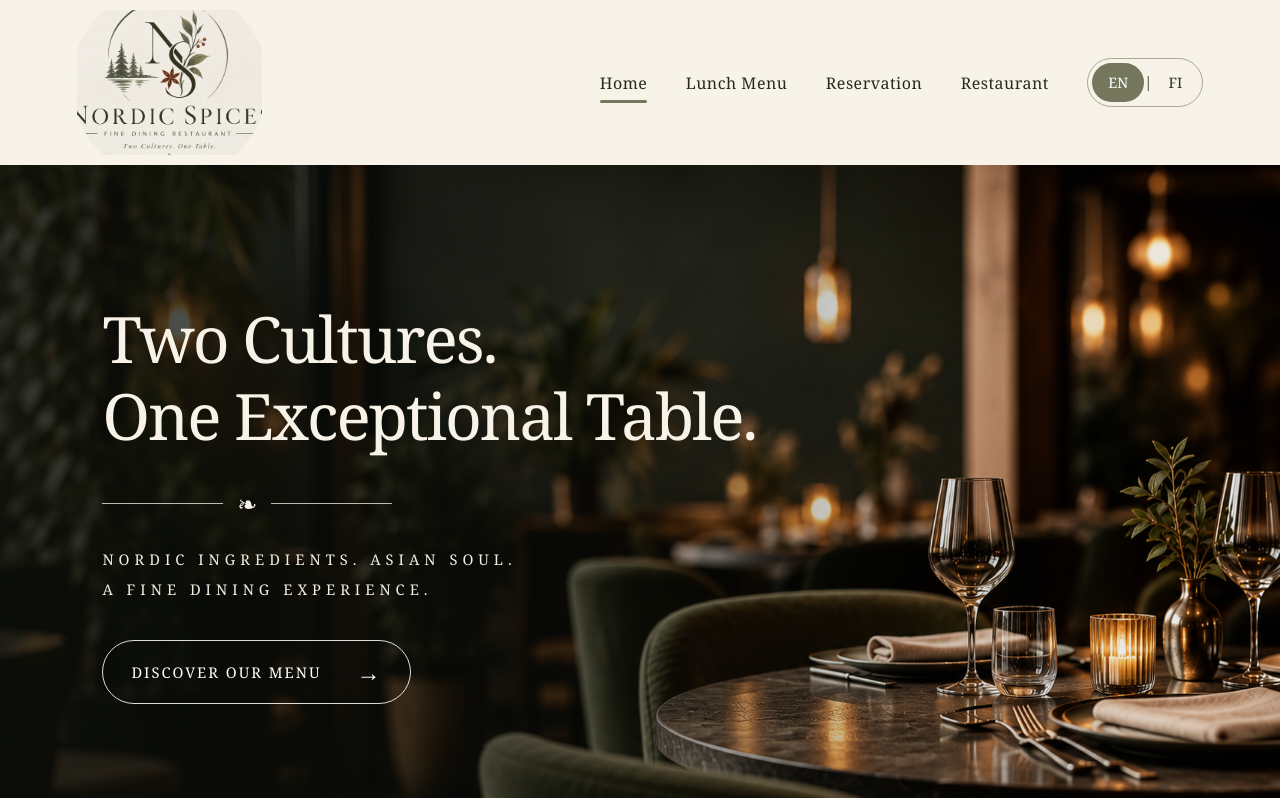
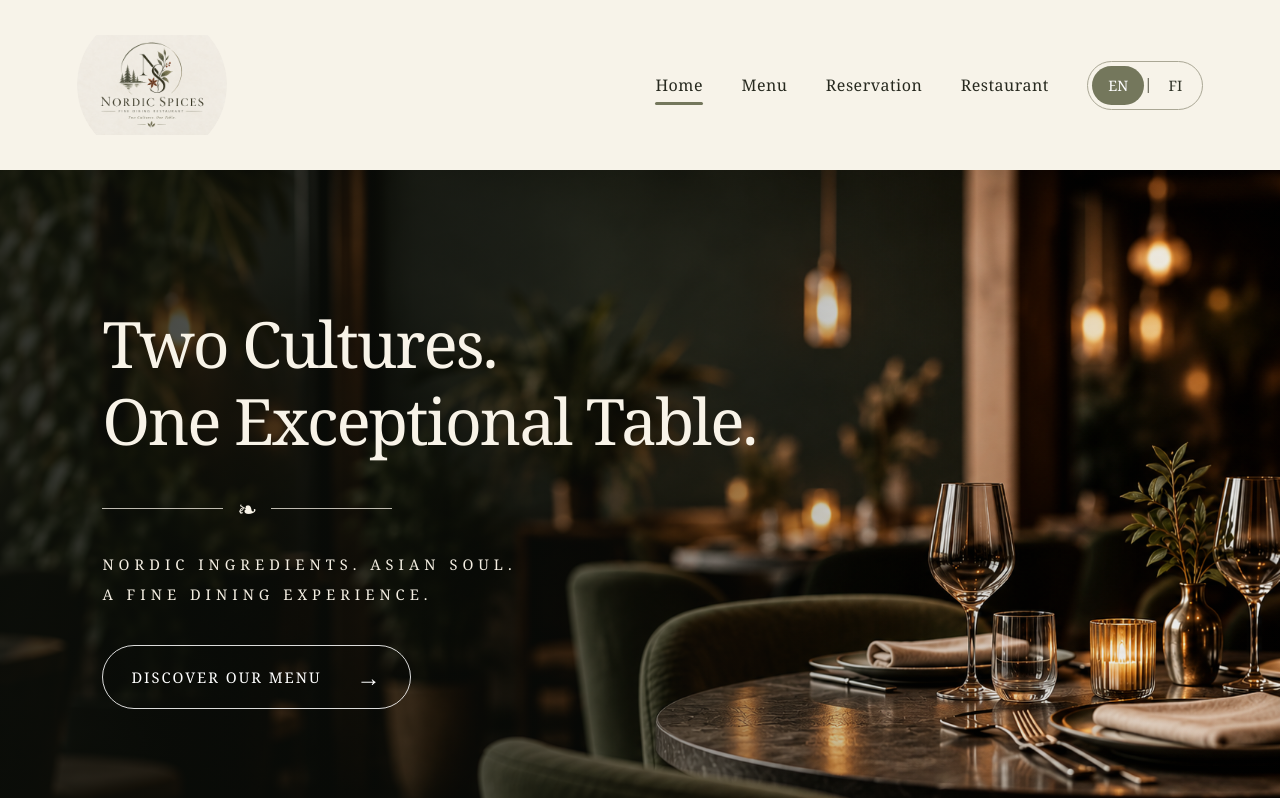
Before and after one commit to elviirse/webdev-project, a React (Vite) app in the folder frontend/: page / in a window 1280 px wide. Shown: the top 798 px of the page. Built offline with nearby package versions, Linux system fonts and the light colour scheme; no server answers.

Commit message:
Polish frontend menu and restaurant pages

```diff
--- a/frontend/src/index.css
+++ b/frontend/src/index.css
@@ -1177,22 +1177,25 @@ nav {
 .hero-ornament {
   gap: 14px;
 }
+
+/* Final navbar logo appearance */
 /* Final navbar logo appearance */
 nav .logo {
-  width: 185px;
-  height: 145px;
+  width: 150px;
+  height: 150px;
   display: flex;
   align-items: center;
   justify-content: center;
+  border-radius: 50%;
   overflow: hidden;
 }
 
 .navbar-logo {
-  width: 175px;
-  height: 175px;
-  object-fit: cover;
+  width: 100%;
+  height: 100%;
+  object-fit: contain;
   border-radius: 50%;
-  transform: scale(1.12);
+  transform: none;
 }
 
 @media (max-width: 768px) {
--- a/frontend/src/pages/Menu.jsx
+++ b/frontend/src/pages/Menu.jsx
@@ -12,10 +12,10 @@ function Menu() {
 
   const text = {
     en: {
-      weeklyLunch: "WEEKLY LUNCH",
-      title: "Lunch Menu",
+      menuLabel: "OUR MENU",
+      title: "Menu",
       intro:
-        "Finnish ingredients meet Asian spices. Our lunch menu is served Monday to Friday.",
+        "Finnish ingredients meet Indian spices. Discover our selection of carefully crafted dishes.",
       today: "Today",
       details: "VIEW DISH DETAILS",
       loading: "Loading menu...",
@@ -30,10 +30,10 @@ function Menu() {
     },
 
     fi: {
-      weeklyLunch: "VIIKON LOUNAS",
-      title: "Lounasmenu",
+      menuLabel: "MENU",
+      title: "Menu",
       intro:
-        "Suomalaiset raaka-aineet kohtaavat intialaiset mausteet. Lounasta tarjoillaan maanantaista perjantaihin.",
+        "Suomalaiset raaka-aineet kohtaavat intialaiset mausteet. Tutustu huolella valmistettuihin annoksiimme.",
       today: "Tänään",
       details: "NÄYTÄ ANNOKSEN TIEDOT",
       loading: "Ladataan ruokalistaa...",
@@ -86,7 +86,7 @@ function Menu() {
     return (
       <main className="menu-page luxury-menu-page">
         <section className="luxury-menu-header">
-          <p className="luxury-menu-eyebrow">{t.weeklyLunch}</p>
+          <p className="luxury-menu-eyebrow">{t.menuLabel}</p>
           <h1>{t.loading}</h1>
         </section>
       </main>
@@ -97,7 +97,7 @@ function Menu() {
     return (
       <main className="menu-page luxury-menu-page">
         <section className="luxury-menu-header">
-          <p className="luxury-menu-eyebrow">{t.weeklyLunch}</p>
+          <p className="luxury-menu-eyebrow">{t.menuLabel}</p>
           <h1>{error}</h1>
         </section>
       </main>
@@ -107,7 +107,7 @@ function Menu() {
   return (
     <main className="menu-page luxury-menu-page">
       <section className="luxury-menu-header">
-        <p className="luxury-menu-eyebrow">{t.weeklyLunch}</p>
+        <p className="luxury-menu-eyebrow">{t.menuLabel}</p>
 
         <h1>{t.title}</h1>
 
@@ -138,7 +138,7 @@ function Menu() {
               <div className="day-heading luxury-day-heading">
                 <div>
                   <span className="day-small-label">
-                    {t.weeklyLunch}
+                    {t.menuLabel}
                   </span>
 
                   <h2>{t.days[day]}</h2>
@@ -177,21 +177,10 @@ function Menu() {
 
                     <div className="menu-meta">
                       <div className="dietary-tags">
-                        {dish.glutenFree === 1 && (
-                          <span>GF</span>
-                        )}
-
-                        {dish.lactoseFree === 1 && (
-                          <span>LF</span>
-                        )}
-
-                        {dish.vegetarian === 1 && (
-                          <span>VEG</span>
-                        )}
-
-                        {dish.vegan === 1 && (
-                          <span>VEGAN</span>
-                        )}
+                        {dish.glutenFree === 1 && <span>GF</span>}
+                        {dish.lactoseFree === 1 && <span>LF</span>}
+                        {dish.vegetarian === 1 && <span>VEG</span>}
+                        {dish.vegan === 1 && <span>VEGAN</span>}
                       </div>
                     </div>
 
--- a/frontend/src/pages/Reservation.jsx
+++ b/frontend/src/pages/Reservation.jsx
@@ -24,7 +24,7 @@ function Reservation() {
       label: "RESERVATIONS",
       title: "Reserve Your Table",
       intro:
-        "Join us for a dining experience where Nordic ingredients meet the warmth of Indian flavours.",
+        "Join us for a dining experience where Nordic ingredients meet the warmth of Asian flavours.",
       fullName: "Full Name",
       namePlaceholder: "Your name",
       email: "Email",
--- a/frontend/src/pages/Restaurant.jsx
+++ b/frontend/src/pages/Restaurant.jsx
@@ -15,7 +15,7 @@ function Restaurant() {
       visit: "VISIT US",
       title: "Nordic Spices",
       intro:
-        "Finnish ingredients meet the warmth and flavours of Indian cuisine.",
+        "Finnish ingredients meet the warmth and flavours of Asian cuisine.",
       hours: "Opening Hours",
       weekdays: "Monday – Friday",
       weekend: "Saturday – Sunday: Closed",
--- a/frontend/src/translations.js
+++ b/frontend/src/translations.js
@@ -1,10 +1,10 @@
 export const translations = {
   en: {
     home: "Home",
-    menu: "Lunch Menu",
+    menu: "Menu",
     reservation: "Reservation",
     restaurant: "Restaurant",
-    weeklyLunch: "Weekly Lunch",
+
     today: "Today",
     viewDetails: "View Dish Details",
     allergens: "Allergens",
@@ -13,10 +13,10 @@ export const translations = {
 
   fi: {
     home: "Etusivu",
-    menu: "Lounasmenu",
+    menu: "Menu",
     reservation: "Varaus",
     restaurant: "Ravintola",
-    weeklyLunch: "Viikon lounas",
+
     today: "Tänään",
     viewDetails: "Näytä annoksen tiedot",
     allergens: "Allergeenit",
```
